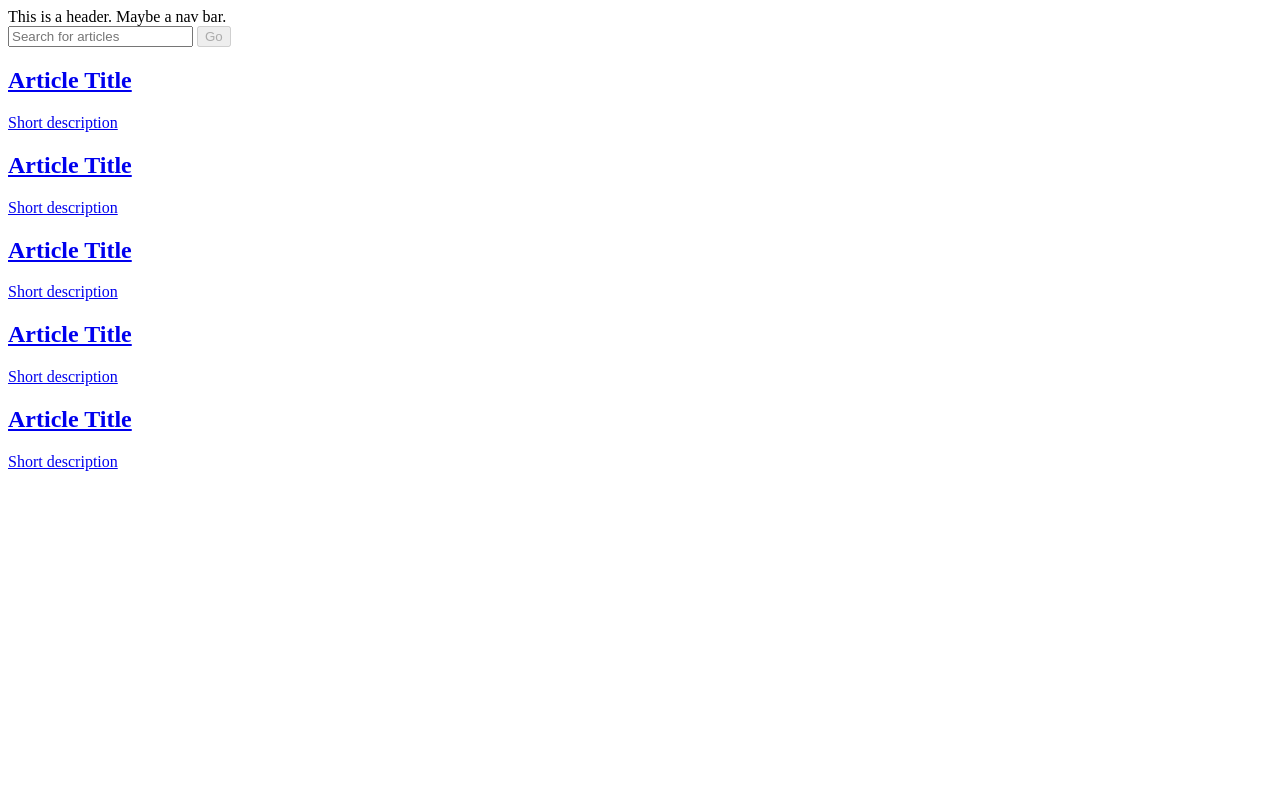
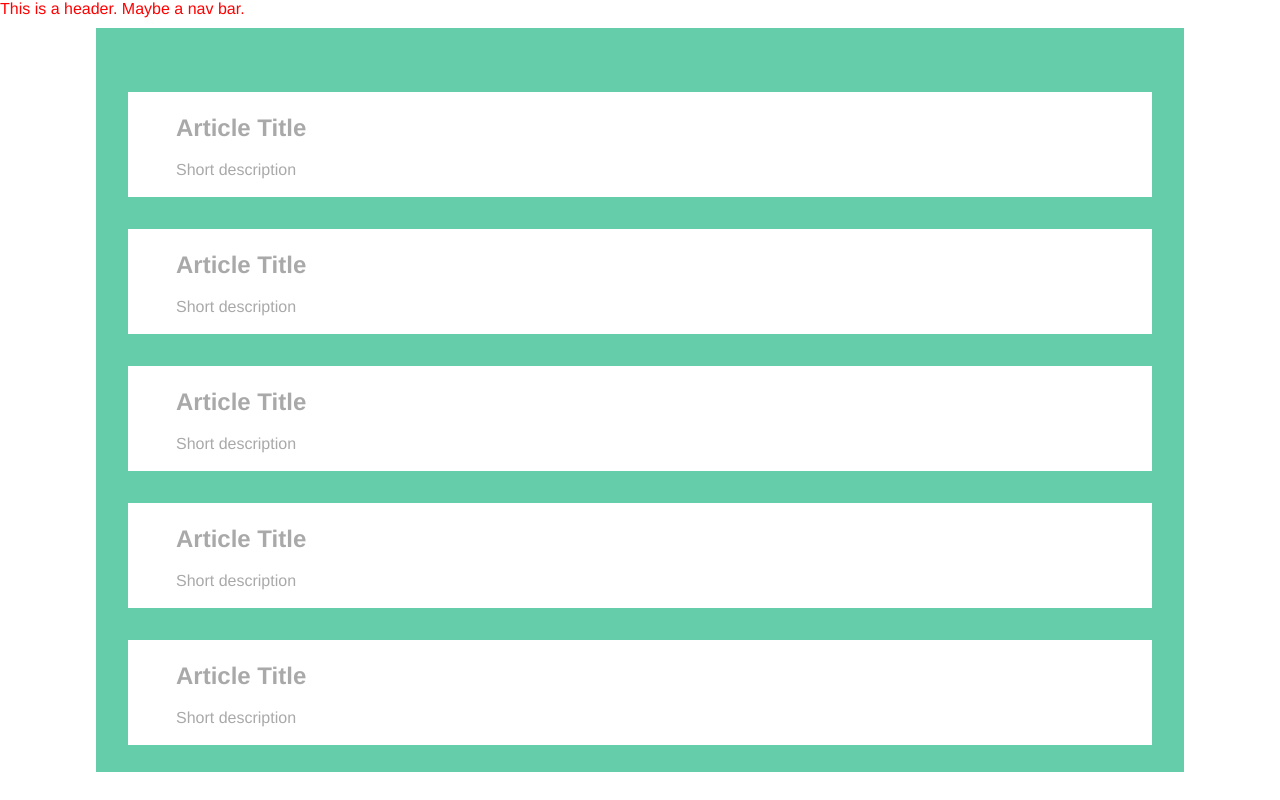
Before and after one commit to alesiaw/fcc-wikipedia-viewer, a plain HTML site: page index.html in a window 1280 px wide. Drawn offline with nearby package versions, Linux system fonts and the light colour scheme; the site is published under a folder, as on GitHub Pages, so addresses that start at the root find nothing.

Commit message:
Fixed script & css links in index.html <= fixed typo

```diff
--- a/index.html
+++ b/index.html
@@ -3,8 +3,8 @@
 <head>
     <meta charset= "UTF-8">
     <title>FCC - Wikipedia Viewer</title>
-    <link rel="stylesheet" type="text/css" href="/css/vendor/animate.css">
-    <link rel="stylesheet" type="text/css" href="/css/styles.css">
+    <link rel="stylesheet" type="text/css" href="./css/vendor/animate.css">
+    <link rel="stylesheet" type="text/css" href="./css/styles.css">
 </head>
 <body>
     <div class="container">
@@ -87,6 +87,6 @@
     </div>
 
     <script type="text/javascript" src="//cdnjs.cloudflare.com/ajax/libs/jquery/2.1.3/jquery.min.js"></script>
-    <script type="text/javascript" src="/js/scripts.js"></script>
+    <script type="text/javascript" src="./js/scripts.js"></script>
 </body>
 </html>
```
